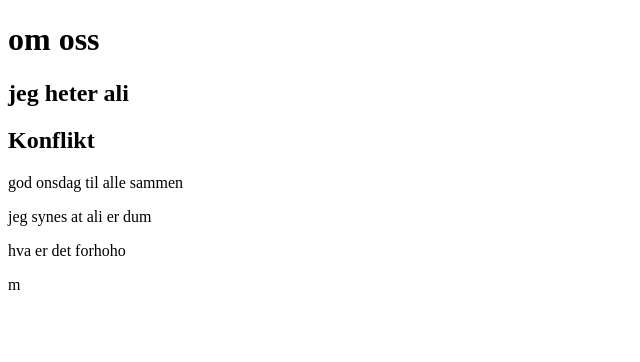
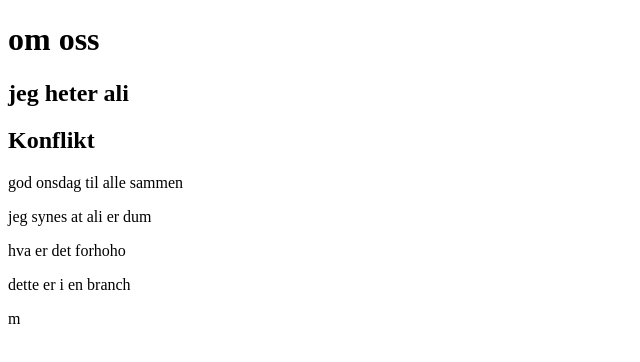
Before and after one commit to DATA1200-2025/valgfri-oppgave-1-git-anbefales-simonog, a plain HTML site: page index.html in a window 1280 px wide. Shown: the whole page, without its empty margins (0-640 px from the left). Drawn offline with Linux system fonts and the light colour scheme.

Commit message:
more text

```diff
--- a/index.html
+++ b/index.html
@@ -11,6 +11,7 @@
 <p> god onsdag til alle sammen</p>
 <p>jeg synes at ali er dum</p>
 <p> hva er det forhoho</p>
+<p>dette er i en branch</p>
 
 </body>
 </html>m
```
